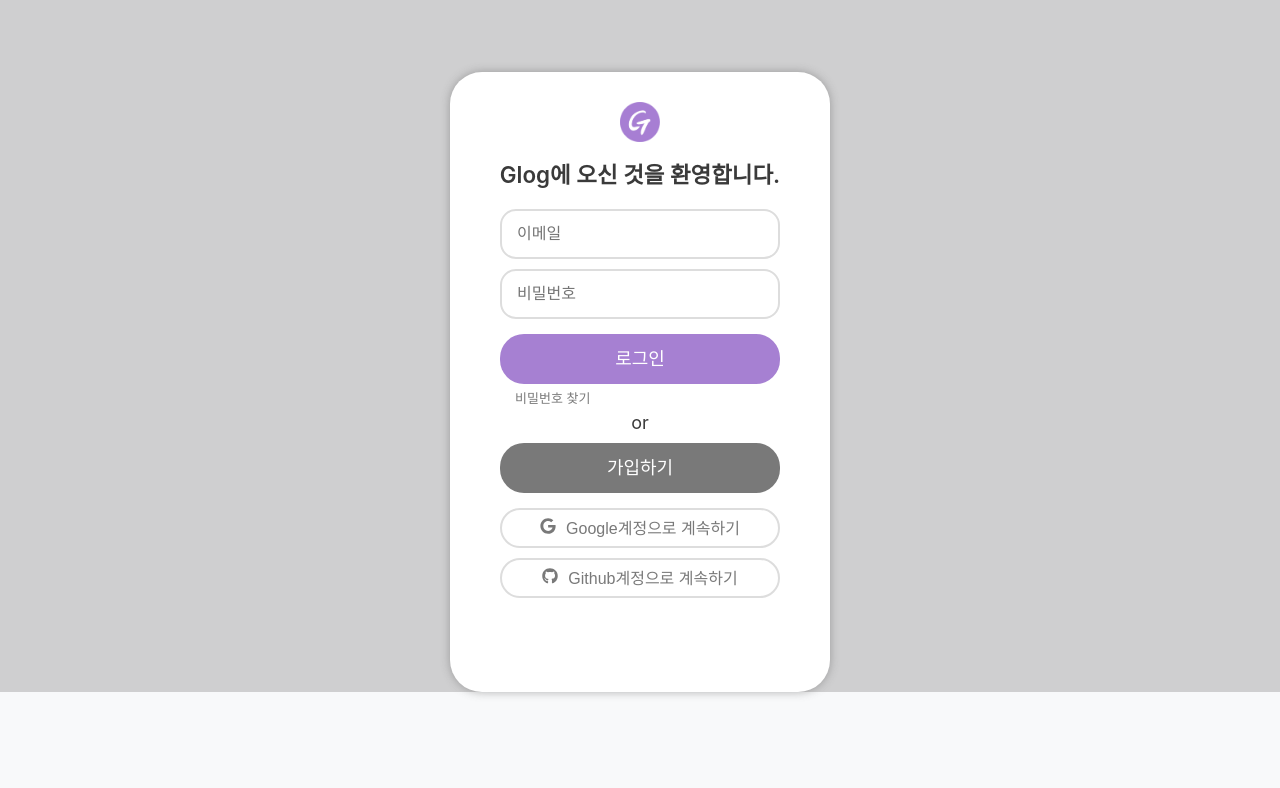
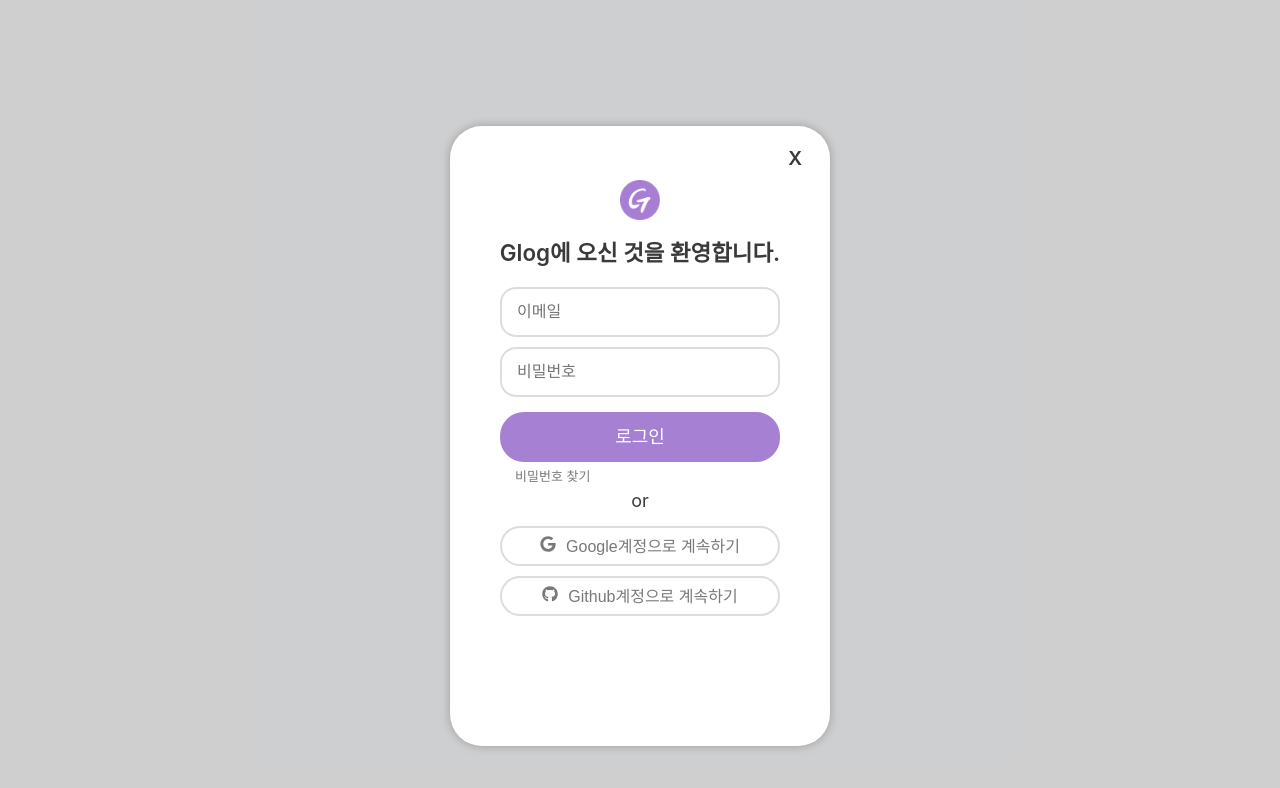
Before and after one commit to pastko/g_log, a Next.js app in the folder glog-client/: page /auth/SignIn in a window 1280 px wide. Shown: the top 788 px of the page. Built offline with nearby package versions, Linux system fonts and the light colour scheme.

Commit message:
feature/auth change header & add modal UI

```diff
--- a/glog-client/components/auth/AuthButton.js
+++ b/glog-client/components/auth/AuthButton.js
@@ -1,10 +1,10 @@
 import styled, {css} from 'styled-components';
 
-function AuthButton({ isLink, btnDefault, fullWidth, ...rest }) {
+function AuthButton({ isLink, defaultType, fullWidth, ...rest }) {
     if(isLink) {
-        return <LinkStyled {...rest} />;
+        return <LinkStyled defaultType={defaultType} {...rest} />;
     }else {
-        return <ButtonStyled btnDefault={btnDefault} fullWidth={fullWidth} {...rest}/>;
+        return <ButtonStyled fullWidth={fullWidth} {...rest}/>;
     }
 }
 
@@ -30,18 +30,16 @@ const LinkStyled = styled.a`
     text-decoration: none;
     font-size: 16px;
     padding: 5px 10px;
-`;
-
-const ButtonStyled = styled.button`
-
-    ${commonStyled}
-    ${(props) => props.btnDefault && css`
+    ${(props) => props.defaultType && css`
         background: #797979;
         &:hover {
             background: #424242;
         }
     `}
+`;
 
+const ButtonStyled = styled.button`
+    ${commonStyled}
 `;
 
 export default AuthButton;
--- a/glog-client/components/auth/AuthForm.js
+++ b/glog-client/components/auth/AuthForm.js
@@ -74,13 +74,6 @@ function AuthForm({ isRegister, func }) {
                 </div>
             )}
             <span className="or">or</span>
-            {!isRegister && (
-                <Link href="/auth/Register">
-                    <StyledButton btnDefault fullWidth>
-                        가입하기
-                    </StyledButton>
-                </Link>
-            )}
             <StyledSocialBtn>
                 <SocialButton btnType="Google" />
                 <SocialButton btnType="Github" />
--- a/glog-client/components/auth/AuthTemplate.js
+++ b/glog-client/components/auth/AuthTemplate.js
@@ -4,10 +4,11 @@ import Image from 'next/image';
 import logo from '../../public/logo.png';
 import styled from 'styled-components';
 
-function AuthTemplate({children }) {
+function AuthTemplate({setIsOpen, children }) {
     return (
         <AuthStyled>
             <div className="auth-wrapper">
+                <div className="closed" onClick={() => setIsOpen(false)}>X</div>
                 <div className="intro">
                     <Link href="/">
                         <Image src={logo} alt="logo" width={40} height={40} />
@@ -21,12 +22,27 @@ function AuthTemplate({children }) {
 }
 
 const AuthStyled = styled.div`
+    width: 100%;
+    height: 100%;
+    position: fixed;
+    top: 0;
+    right: 0;
+    bottom: 0;
+    left: 0;
+    z-index: 1000;
+    overflow: auto;
+    outline: 0;
     display: flex;
     align-items: center;
     justify-content: center;
     background: #8383835a;
-    width: 100%;
-    height: 100%;
+    .closed {
+        font-weight: 600;
+        text-align: right;
+        margin-right: 18px;
+        font-size: 1.2rem;
+        cursor: pointer;
+    }
     .auth-wrapper {
         width: 380px;
         min-width: 240px;
--- a/glog-client/pages/auth/Register.js
+++ b/glog-client/pages/auth/Register.js
@@ -17,9 +17,9 @@ const goRegister = (form) => {
     });
 }
 
-const Register = () => {
+const Register = ({setIsOpen}) => {
     return (
-        <AuthTemplate>
+        <AuthTemplate setIsOpen={setIsOpen}>
             <AuthForm isRegister func={goRegister} />
         </AuthTemplate>
     );
--- a/glog-client/pages/auth/SignIn.js
+++ b/glog-client/pages/auth/SignIn.js
@@ -1,6 +1,7 @@
 import React from 'react';
 import AuthTemplate from '../../components/auth/AuthTemplate';
 import AuthForm from '../../components/auth/AuthForm';
+import styled from 'styled-components';
 
 const goSignIn = (form) => {
     const {mail, pwd, confirmPwd, nikNm} = form;
@@ -15,9 +16,9 @@ const goSignIn = (form) => {
     });
 }
 
-const SignIn = () => {
+const SignIn = ({setIsOpen}) => {
     return (
-        <AuthTemplate>
+        <AuthTemplate setIsOpen={setIsOpen}>
             <AuthForm func={goSignIn}/>
         </AuthTemplate>
     );
```
Also changed, not shown: glog-client/components/common/Header.js (+15 -3 lines).
